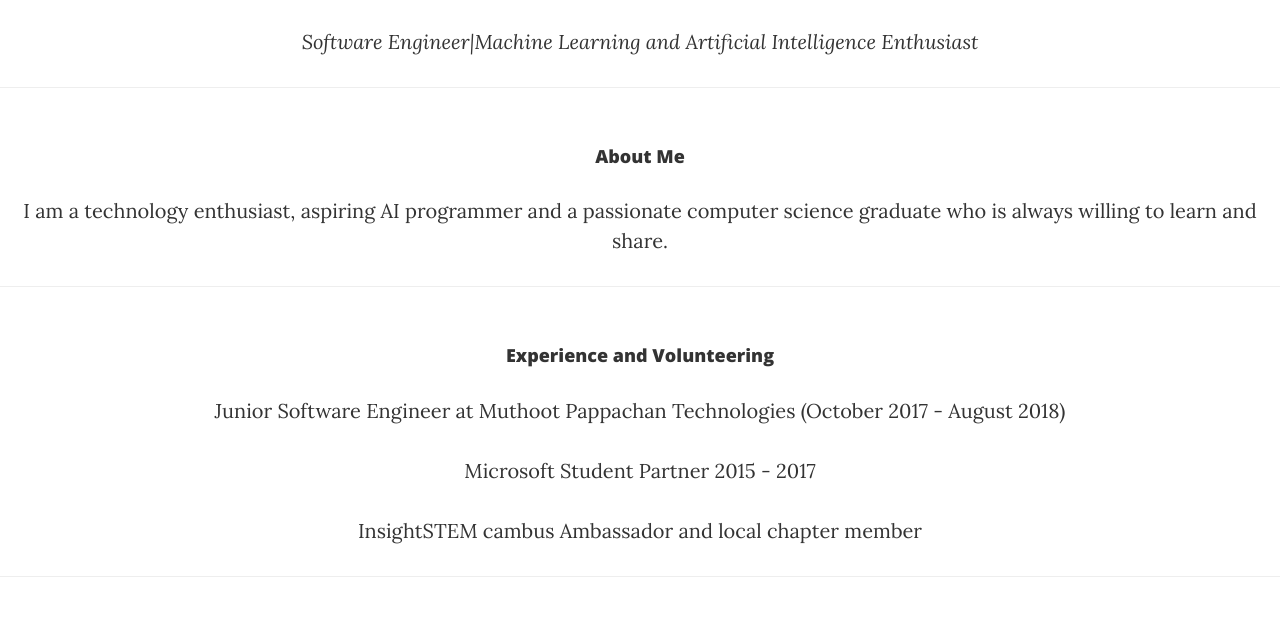
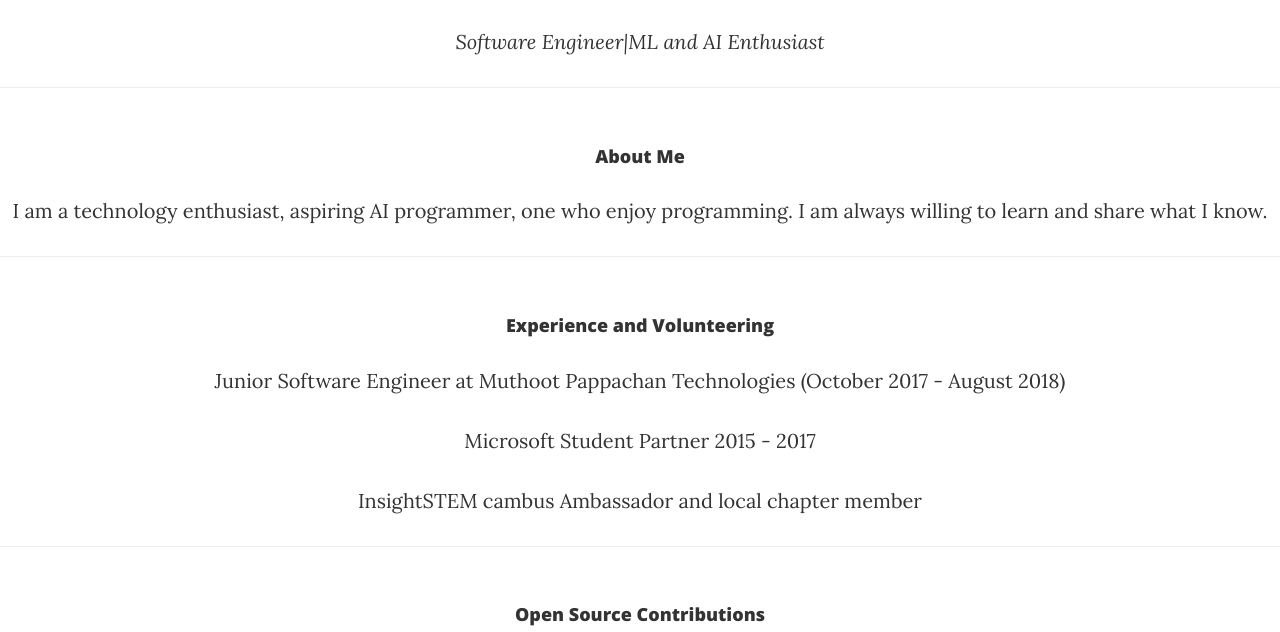
Before and after one commit to gitcodes/My_Website, a plain HTML site: page index.html in a window 1280 px wide. Shown: the part 124-756 px from the top of the page. Drawn offline with nearby package versions, Linux system fonts and the light colour scheme.

Commit message:
Edited About me

```diff
--- a/index.html
+++ b/index.html
@@ -31,13 +31,13 @@
       <img class="img-circle" src="img/me.jpg" style="width:200px;height:250px;" alt="OommenKuruvilla">
         <br/> -->
     <h1>Hi! I'm Oommen Kuruvilla</h1>
-    <p><i>Software Engineer|Machine Learning and Artificial Intelligence Enthusiast</i></p>
+    <p><i>Software Engineer|ML and AI Enthusiast</i></p>
 
     <hr><br>
 
     <h4>About Me</h4>
 
-    <p>I am a technology enthusiast, aspiring AI programmer and a passionate computer science graduate who is always willing to learn and share.<!--Currently pursuing MSc Conputer Science from Trinity College Dublin --><br></p>
+    <p>I am a technology enthusiast, aspiring AI programmer, one who enjoy programming. I am always willing to learn and share what I know.<!--Currently pursuing MSc Conputer Science from Trinity College Dublin --><br></p>
 
     <hr><br>
 
```
Also changed, not shown: 1 other file.
